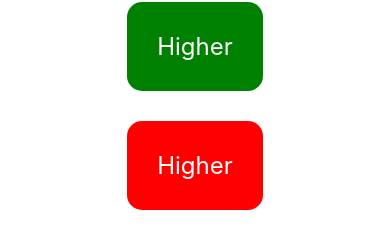
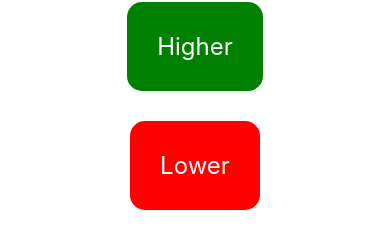
Before and after one commit to Ultrax92/TP-Game-App, a React Native app: screen /Game in a window 390 px wide. Shown: the part 393-642 px from the top of the page. Built offline with nearby package versions, Linux system fonts and the light colour scheme.

Commit message:
feat(game): add animation

```diff
--- /dev/null
+++ b/components/AnimatedButton.js
@@ -0,0 +1,50 @@
+import { useRef } from "react";
+import { Animated, StyleSheet, Text, TouchableHighlight } from "react-native";
+
+export default function AnimatedButton({ action, onPress }) {
+  const opacity = useRef(new Animated.Value(1));
+
+  return (
+    <TouchableHighlight
+      onPress={() => {
+        Animated.timing(opacity.current, {
+          toValue: 0.2,
+          duration: 800,
+          useNativeDriver: true,
+        }).start(() => onPress());
+      }}
+    >
+      <Animated.View
+        style={[
+          styles.button,
+          action === "higher" ? styles.buttonGreen : styles.buttonRed,
+          { opacity: opacity.current },
+        ]}
+      >
+        <Text style={styles.buttonText}>{action}</Text>
+      </Animated.View>
+    </TouchableHighlight>
+  );
+}
+
+const styles = StyleSheet.create({
+  button: {
+    display: "flex",
+    alignItems: "center",
+    justifyContent: "space-around",
+    borderRadius: 15,
+    padding: 30,
+    marginVertical: 15,
+  },
+  buttonRed: {
+    backgroundColor: "red",
+  },
+  buttonGreen: {
+    backgroundColor: "green",
+  },
+  buttonText: {
+    color: "white",
+    fontSize: 24,
+    textTransform: "capitalize",
+  },
+});
--- a/screens/Game.js
+++ b/screens/Game.js
@@ -1,6 +1,7 @@
 import { useNavigation } from "@react-navigation/native";
 import { useEffect, useState } from "react";
-import { Alert, Button, StatusBar, StyleSheet, Text, View, TouchableHighlight } from "react-native";
+import { Alert, StatusBar, StyleSheet, Text, View } from "react-native";
+import AnimatedButton from "../components/AnimatedButton";
 export default function Game() {
   const [choice, setChoice] = useState("");
   const baseNumber = Math.floor(Math.random() * 100);
@@ -24,12 +25,14 @@ export default function Game() {
     <View style={styles.container}>
       <StatusBar barStyle="dark-content" />
       <Text style={styles.baseNumber}>Starting: {baseNumber}</Text>
-            <TouchableHighlight onPress={() => setChoice('higher')} style={[styles.button, styles.buttonGreen]}>
-                <Text style={styles.buttonText}>Higher</Text>
-            </TouchableHighlight>
-            <TouchableHighlight onPress={() => setChoice('lower')} style={[styles.button, styles.buttonRed]}>
-                <Text style={styles.buttonText}>Higher</Text>
-            </TouchableHighlight>
+      <AnimatedButton
+        action="higher"
+        onPress={() => setChoice("higher")}
+      ></AnimatedButton>
+      <AnimatedButton
+        action="lower"
+        onPress={() => setChoice("higher")}
+      ></AnimatedButton>
     </View>
   );
 }
@@ -46,26 +49,4 @@ const styles = StyleSheet.create({
     fontSize: 48,
     marginBottom: 30,
   },
-
-    button: {
-        display: 'flex',
-        alignItems: 'center',
-        justifyContent: 'center',
-        borderRadius: 15,
-        padding: 30,
-        marginVertical: 15,
-    },
-
-    buttonRed: {
-        backgroundColor: 'red',
-    },
-
-    buttonGreen: {
-        backgroundColor: 'green',
-    },
-
-    buttonText: {
-        color: 'white',
-        fontSize: 24,
-    },
 });
```
Lines whose indentation alone changed are shown as unchanged.
